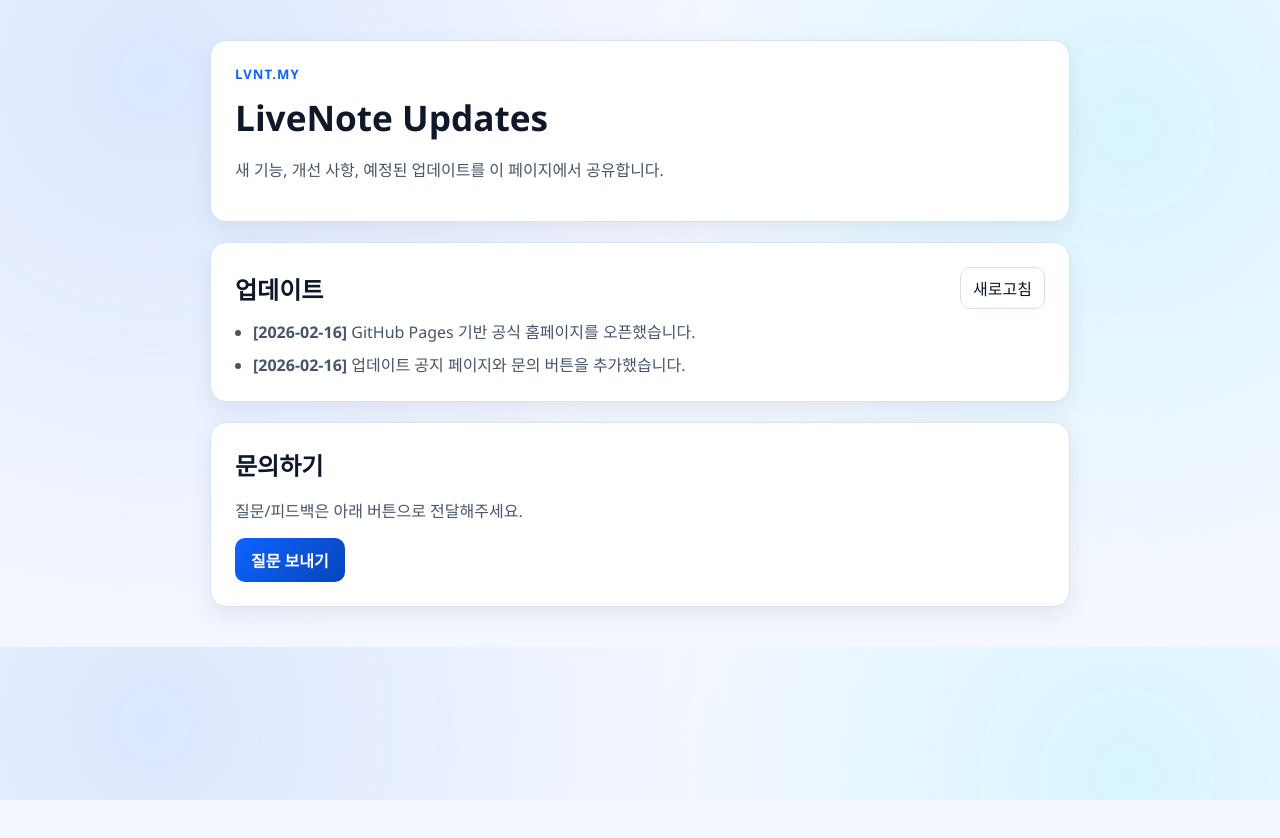
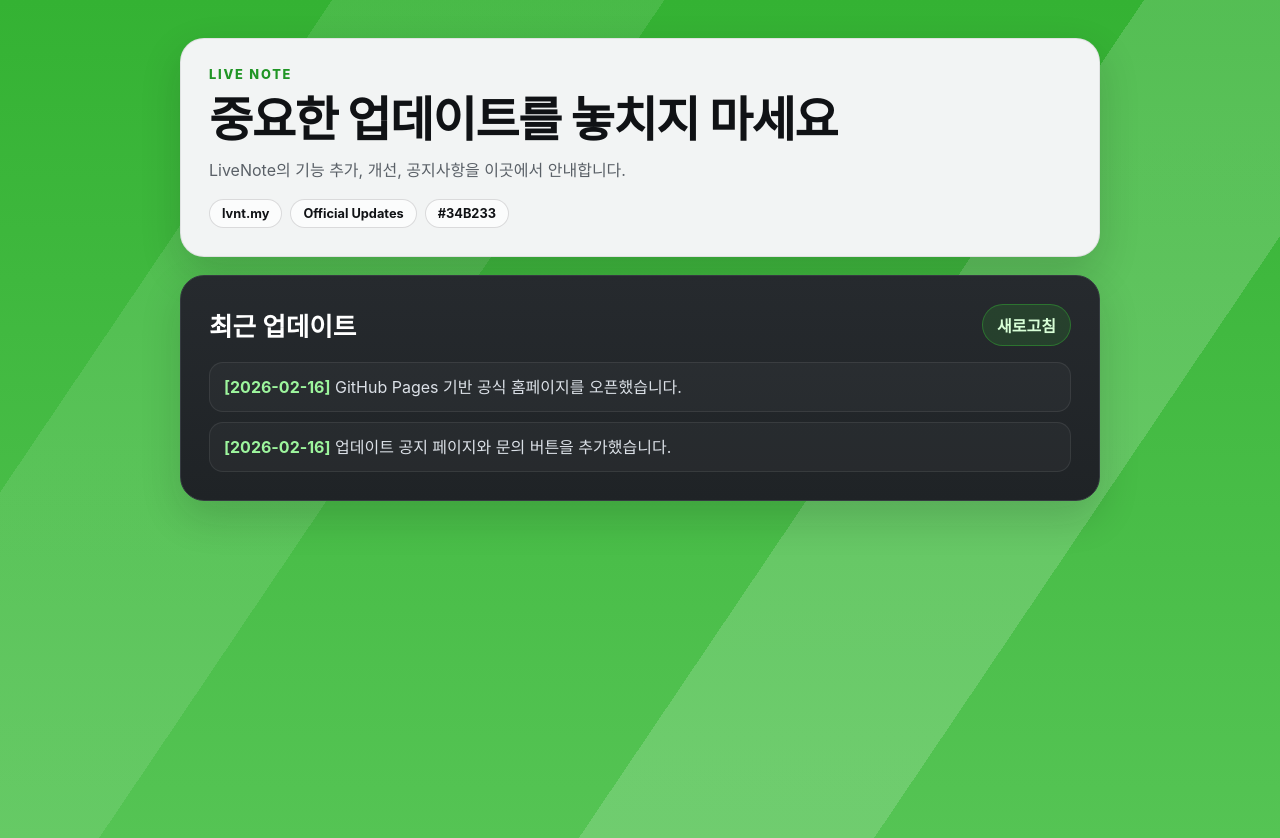
Before and after one commit to dev-mjkoo/livenote_server, a website: page docs/index.html in a window 1280 px wide. Before the commit the page ends 800 px from the top, so only its background shows below. Drawn offline with Linux system fonts and the light colour scheme.

Commit message:
Refine Pages UI with LiveNote green theme

```diff
--- a/docs/app.js
+++ b/docs/app.js
@@ -1,9 +1,5 @@
 const updatesList = document.getElementById("updates-list");
 const refreshButton = document.getElementById("refresh-btn");
-const questionLink = document.getElementById("question-link");
-
-// TODO: Replace with your real question form URL (Google Form, Tally, Typeform, etc.)
-const QUESTION_FORM_URL = "https://forms.gle/";
 
 async function loadUpdates() {
   updatesList.innerHTML = "<li>불러오는 중...</li>";
@@ -29,6 +25,5 @@
   }
 }
 
-questionLink.href = QUESTION_FORM_URL;
 refreshButton.addEventListener("click", loadUpdates);
 loadUpdates();
--- a/docs/index.html
+++ b/docs/index.html
@@ -4,43 +4,28 @@
     <meta charset="UTF-8" />
     <meta name="viewport" content="width=device-width, initial-scale=1.0" />
     <title>LiveNote - lvnt.my</title>
-    <meta
-      name="description"
-      content="LiveNote 공식 페이지. 업데이트 소식과 문의 링크를 확인하세요."
-    />
+    <meta name="description" content="LiveNote 공식 업데이트 페이지." />
     <link rel="stylesheet" href="./styles.css" />
   </head>
   <body>
     <main class="page">
       <header class="hero">
-        <p class="eyebrow">lvnt.my</p>
-        <h1>LiveNote Updates</h1>
-        <p class="lead">
-          새 기능, 개선 사항, 예정된 업데이트를 이 페이지에서 공유합니다.
-        </p>
+        <p class="eyebrow">LIVE NOTE</p>
+        <h1>중요한 업데이트를 놓치지 마세요</h1>
+        <p class="lead">LiveNote의 기능 추가, 개선, 공지사항을 이곳에서 안내합니다.</p>
+        <div class="hero-chip-row">
+          <span class="chip">lvnt.my</span>
+          <span class="chip">Official Updates</span>
+          <span class="chip">#34B233</span>
+        </div>
       </header>
 
-      <section class="card" aria-labelledby="updates-title">
+      <section class="card updates-card" aria-labelledby="updates-title">
         <div class="section-head">
-          <h2 id="updates-title">업데이트</h2>
+          <h2 id="updates-title">최근 업데이트</h2>
           <button id="refresh-btn" type="button" class="ghost">새로고침</button>
         </div>
         <ul id="updates-list" class="list"></ul>
-      </section>
-
-      <section class="card" aria-labelledby="question-title">
-        <h2 id="question-title">문의하기</h2>
-        <p class="muted">
-          질문/피드백은 아래 버튼으로 전달해주세요.
-        </p>
-        <a
-          id="question-link"
-          class="button"
-          href="https://forms.gle/"
-          target="_blank"
-          rel="noopener noreferrer"
-          >질문 보내기</a
-        >
       </section>
     </main>
 
--- a/docs/styles.css
+++ b/docs/styles.css
@@ -1,11 +1,13 @@
 :root {
-  --bg: #f4f7ff;
-  --panel: #ffffff;
-  --text: #0f172a;
-  --muted: #475569;
-  --accent: #0d63ff;
-  --accent-2: #0845b9;
-  --border: #d9e2f3;
+  --brand: #34b233;
+  --brand-2: #55c454;
+  --brand-deep: #209525;
+  --panel: #f2f4f4;
+  --ink: #101215;
+  --ink-soft: #5a6067;
+  --widget: #212326;
+  --widget-border: #353a40;
+  --white: #ffffff;
 }
 
 * {
@@ -14,51 +16,80 @@
 
 body {
   margin: 0;
-  font-family: "Segoe UI", "Helvetica Neue", Arial, sans-serif;
-  color: var(--text);
+  font-family: "Pretendard", "SF Pro Display", "Segoe UI", "Apple SD Gothic Neo", sans-serif;
+  color: var(--ink);
   background:
-    radial-gradient(circle at 12% 12%, #dce8ff 0, transparent 45%),
-    radial-gradient(circle at 88% 20%, #d8f5ff 0, transparent 38%),
-    var(--bg);
+    linear-gradient(124deg, transparent 0 62%, rgba(255, 255, 255, 0.16) 62% 78%, transparent 78%),
+    linear-gradient(124deg, transparent 0 18%, rgba(255, 255, 255, 0.1) 18% 36%, transparent 36%),
+    linear-gradient(180deg, var(--brand), var(--brand-2));
+  min-height: 100vh;
 }
 
 .page {
-  width: min(860px, 92vw);
-  margin: 40px auto;
+  width: min(920px, 92vw);
+  margin: 38px auto;
   display: grid;
-  gap: 20px;
+  gap: 18px;
 }
 
 .hero,
 .card {
   background: var(--panel);
-  border: 1px solid var(--border);
-  border-radius: 16px;
-  padding: 24px;
-  box-shadow: 0 8px 22px rgba(25, 40, 80, 0.08);
+  border: 1px solid rgba(16, 18, 21, 0.08);
+  border-radius: 24px;
+  padding: 28px;
+  box-shadow: 0 16px 40px rgba(16, 18, 21, 0.16);
 }
 
 .eyebrow {
-  margin: 0 0 10px;
-  color: var(--accent);
-  font-size: 0.82rem;
-  font-weight: 700;
-  letter-spacing: 0.08em;
+  margin: 0 0 12px;
+  color: var(--brand-deep);
+  font-size: 0.8rem;
+  font-weight: 800;
+  letter-spacing: 0.14em;
   text-transform: uppercase;
 }
 
 h1 {
-  margin: 0 0 8px;
-  font-size: clamp(1.6rem, 3vw, 2.2rem);
+  margin: 0 0 10px;
+  font-size: clamp(1.9rem, 4vw, 3rem);
+  line-height: 1.1;
+  letter-spacing: -0.03em;
 }
 
 h2 {
   margin: 0;
+  font-size: clamp(1.2rem, 2.4vw, 1.6rem);
+  color: var(--white);
 }
 
 .lead,
 .muted {
-  color: var(--muted);
+  color: var(--ink-soft);
+  margin: 0;
+}
+
+.hero-chip-row {
+  margin-top: 18px;
+  display: flex;
+  flex-wrap: wrap;
+  gap: 8px;
+}
+
+.chip {
+  display: inline-flex;
+  align-items: center;
+  border: 1px solid rgba(16, 18, 21, 0.14);
+  border-radius: 999px;
+  padding: 6px 12px;
+  font-size: 0.8rem;
+  font-weight: 700;
+  background: rgba(255, 255, 255, 0.7);
+}
+
+.updates-card {
+  background: linear-gradient(180deg, #262a2e 0%, #1f2326 100%);
+  border-color: var(--widget-border);
 }
 
 .section-head {
@@ -66,39 +97,44 @@
   align-items: center;
   justify-content: space-between;
   gap: 12px;
-  margin-bottom: 12px;
+  margin-bottom: 16px;
 }
 
 .list {
   margin: 0;
-  padding-left: 18px;
+  padding: 0;
+  list-style: none;
   display: grid;
   gap: 10px;
 }
 
 .list li {
-  color: var(--muted);
-  line-height: 1.45;
+  color: #dbe0e7;
+  line-height: 1.5;
+  background: rgba(255, 255, 255, 0.03);
+  border: 1px solid rgba(255, 255, 255, 0.08);
+  border-radius: 14px;
+  padding: 12px 14px;
+}
+
+.list li strong {
+  color: #9df59d;
+  font-weight: 700;
 }
 
 .ghost {
-  border: 1px solid var(--border);
-  background: #fff;
-  color: var(--text);
-  border-radius: 10px;
-  padding: 8px 12px;
+  border: 1px solid rgba(52, 178, 51, 0.45);
+  background: rgba(52, 178, 51, 0.18);
+  color: #d8ffd7;
+  border-radius: 999px;
+  padding: 8px 14px;
   font: inherit;
+  font-weight: 700;
   cursor: pointer;
 }
 
-.button {
-  display: inline-block;
-  padding: 10px 16px;
-  border-radius: 10px;
-  text-decoration: none;
-  font-weight: 700;
-  color: #fff;
-  background: linear-gradient(135deg, var(--accent), var(--accent-2));
+.ghost:hover {
+  background: rgba(52, 178, 51, 0.28);
 }
 
 @media (max-width: 640px) {
@@ -108,6 +144,12 @@
 
   .hero,
   .card {
-    padding: 18px;
+    padding: 20px;
+    border-radius: 20px;
+  }
+
+  .section-head {
+    flex-direction: column;
+    align-items: flex-start;
   }
 }
```
